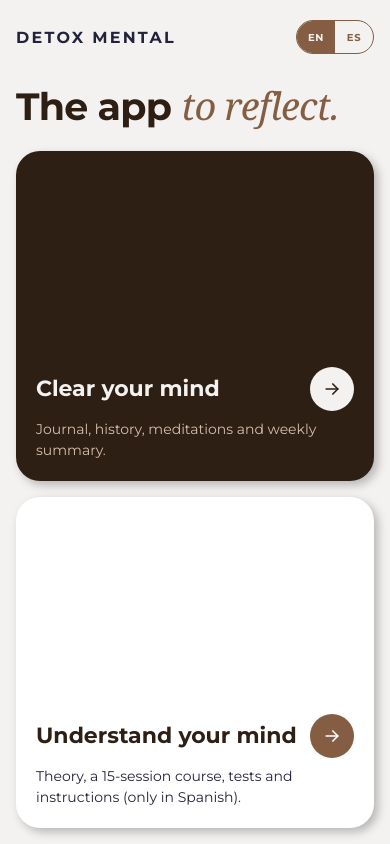
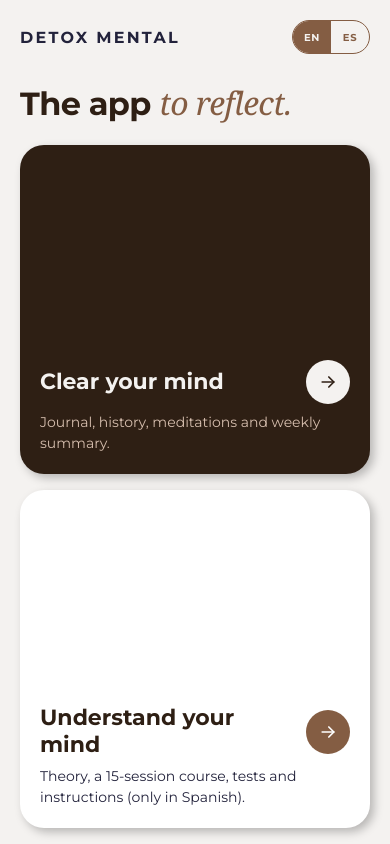
Before and after one commit to alejandroluisacosta/detox-mental-2.0, a React (Vite) app in the folder frontend/: page / in a window 390 px wide. Built offline with nearby package versions, Linux system fonts and the light colour scheme; no server answers.

Commit message:
Reduce the size of the homepage title and module buttons on mobile

```diff
--- a/frontend/src/Pages/Home/Home.css
+++ b/frontend/src/Pages/Home/Home.css
@@ -6,7 +6,7 @@
     width: 100%;
     max-width: 1200px;
     margin: 0 auto;
-    padding: 0 16px calc(16px + env(safe-area-inset-bottom, 0px));
+    padding: 0 20px calc(16px + env(safe-area-inset-bottom, 0px));
     background: var(--background);
 }
 
@@ -59,7 +59,7 @@
 .home-page__title {
     margin: 0;
     padding: 12px 0 24px;
-    font-size: clamp(38px, 5vw, 64px);
+    font-size: clamp(32px, 5vw, 64px);
     font-weight: 700;
     line-height: 1.05;
     letter-spacing: -0.02em;
```
